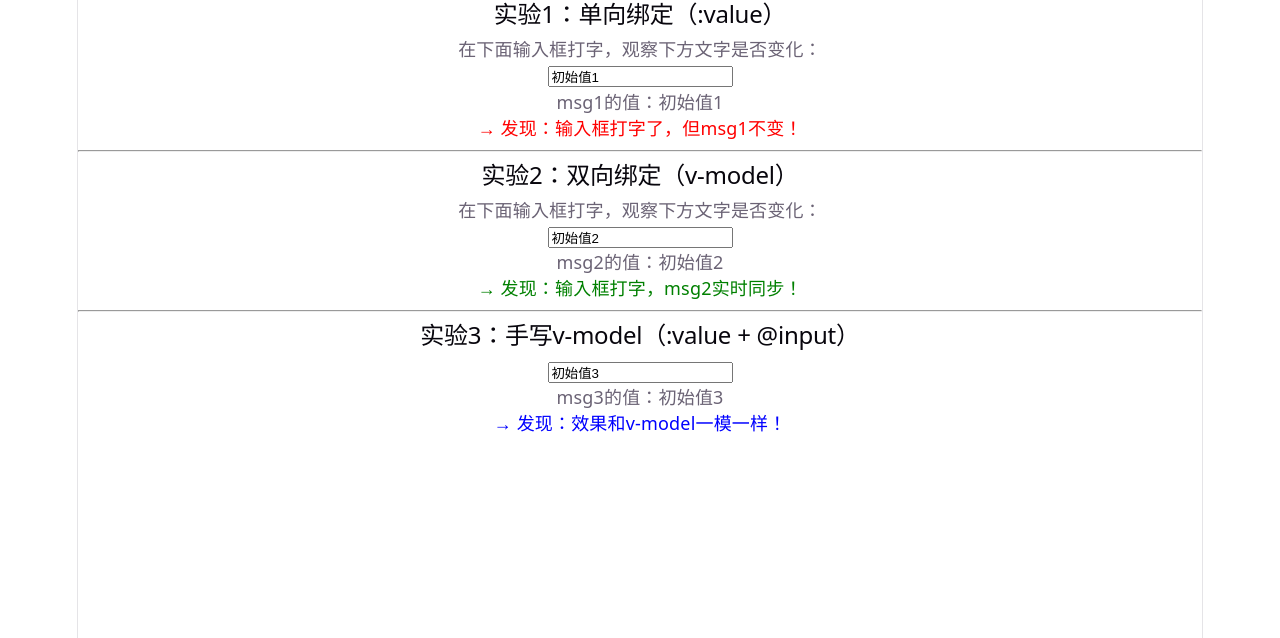
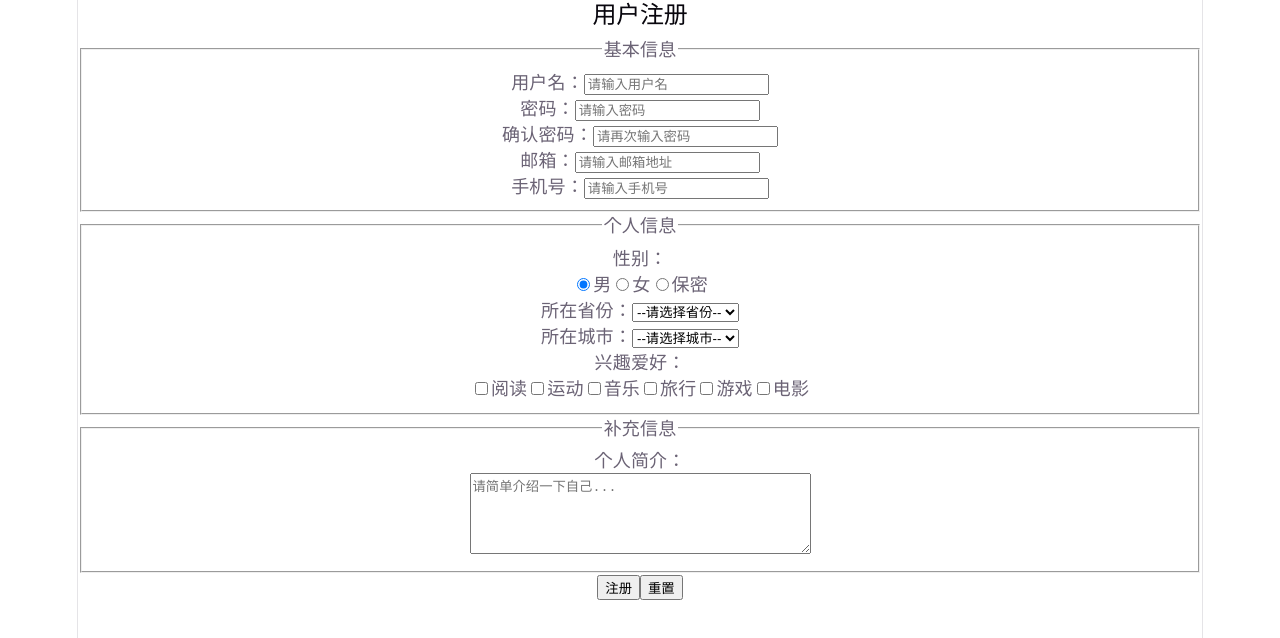
Before and after one commit to bowen12341234-byte/jy6-peibowen, a Vue app: page / in a window 1280 px wide. Shown: the top 638 px of the page. Built offline with nearby package versions, Linux system fonts and the light colour scheme.

Commit message:
更新注册页面和Demo组件

```diff
--- a/src/App.vue
+++ b/src/App.vue
@@ -6,8 +6,10 @@
 //import Demo4 from './components/Demo4.vue'
 import Demo5 from './components/Demo5.vue'
 import Demo6 from './components/Demo6.vue'
+import Demo7 from './components/Demo7.vue'
+import Demo06 from './components/Demo06.vue'
 </script>
 
 <template>
-  <Demo6/>
+  <Demo06/>
 </template>
--- /dev/null
+++ b/src/components/Demo06.vue
@@ -0,0 +1,110 @@
+<template>
+    <h2>用户注册</h2>
+    <form action="#" method="post">
+        <!-- 文本框 -->
+        <fieldset>
+            <legend>基本信息</legend>
+            <p>
+                <label for="username">用户名：</label>
+                <input type="text" id="username" name="username" placeholder="请输入用户名" required>
+            </p>
+            <p>
+                <label for="password">密码：</label>
+                <input type="password" id="password" name="password" placeholder="请输入密码" required>
+            </p>
+            <p>
+                <label for="confirmPassword">确认密码：</label>
+                <input type="password" id="confirmPassword" name="confirmPassword" placeholder="请再次输入密码" required>
+            </p>
+            <p>
+                <label for="email">邮箱：</label>
+                <input type="email" id="email" name="email" placeholder="请输入邮箱地址">
+            </p>
+            <p>
+                <label for="phone">手机号：</label>
+                <input type="tel" id="phone" name="phone" placeholder="请输入手机号">
+            </p>
+        </fieldset>
+
+        <!-- 单选框 -->
+        <fieldset>
+            <legend>个人信息</legend>
+            <p>性别：</p>
+            <p>
+                <input type="radio" id="male" name="gender" value="male" checked>
+                <label for="male">男</label>
+                <input type="radio" id="female" name="gender" value="female">
+                <label for="female">女</label>
+                <input type="radio" id="secret" name="gender" value="secret">
+                <label for="secret">保密</label>
+            </p>
+
+            <!-- 下拉列表 -->
+            <p>
+                <label for="province">所在省份：</label>
+                <select id="province" name="province">
+                    <option value="">--请选择省份--</option>
+                    <option value="beijing">北京市</option>
+                    <option value="shanghai">上海市</option>
+                    <option value="guangdong">广东省</option>
+                    <option value="zhejiang">浙江省</option>
+                    <option value="jiangsu">江苏省</option>
+                    <option value="sichuan">四川省</option>
+                    <option value="other">其他</option>
+                </select>
+            </p>
+            <p>
+                <label for="city">所在城市：</label>
+                <select id="city" name="city">
+                    <option value="">--请选择城市--</option>
+                    <option value="city1">城市1</option>
+                    <option value="city2">城市2</option>
+                    <option value="city3">城市3</option>
+                    <option value="city4">城市4</option>
+                </select>
+            </p>
+
+            <!-- 多选框 -->
+            <p>兴趣爱好：</p>
+            <p>
+                <input type="checkbox" id="reading" name="hobby" value="reading">
+                <label for="reading">阅读</label>
+                <input type="checkbox" id="sports" name="hobby" value="sports">
+                <label for="sports">运动</label>
+                <input type="checkbox" id="music" name="hobby" value="music">
+                <label for="music">音乐</label>
+                <input type="checkbox" id="travel" name="hobby" value="travel">
+                <label for="travel">旅行</label>
+                <input type="checkbox" id="game" name="hobby" value="game">
+                <label for="game">游戏</label>
+                <input type="checkbox" id="movie" name="hobby" value="movie">
+                <label for="movie">电影</label>
+            </p>
+        </fieldset>
+
+        <!-- 文本域 -->
+        <fieldset>
+            <legend>补充信息</legend>
+            <p>
+                <label for="bio">个人简介：</label><br>
+                <textarea id="bio" name="bio" rows="5" cols="40" placeholder="请简单介绍一下自己..."></textarea>
+            </p>
+        </fieldset>
+
+        <!-- 提交与重置按钮 -->
+        <p>
+            <input type="submit" value="注册">
+            <input type="reset" value="重置">
+        </p>
+    </form>
+</template>
+
+<script setup>
+
+
+</script>
+
+<style scoped>
+
+
+</style>
--- /dev/null
+++ b/src/components/Demo7.vue
@@ -0,0 +1,97 @@
+<template>
+  <div class="form-box">
+    <h3>用户兴趣与信息表单</h3>
+
+    <!-- 1. 多选框：绑定数组，自动追加/删除 -->
+    <p>
+      <label>兴趣爱好（可多选）：</label><br />
+      <input type="checkbox" v-model="user.hobby" value="游戏" id="game" />
+      <label for="game">游戏</label>
+
+      <input type="checkbox" v-model="user.hobby" value="阅读" id="read" />
+      <label for="read">阅读</label>
+
+      <input type="checkbox" v-model="user.hobby" value="旅游" id="travel" />
+      <label for="travel">旅游</label>
+
+      <input type="checkbox" v-model="user.hobby" value="音乐" id="music" />
+      <label for="music">音乐</label>
+
+      <input type="checkbox" v-model="user.hobby" value="运动" id="sport" />
+      <label for="sport">运动</label>
+    </p>
+
+    <!-- 2. 下拉框：注意占位符 disabled -->
+    <p>
+      <label>所在城市：</label>
+      <select v-model="user.city">
+        <!-- 占位符：disabled 防止用户误选空值 -->
+        <option value="" disabled>--- 请选择城市 ---</option>
+        <option value="北京">北京</option>
+        <option value="上海">上海</option>
+        <option value="广州">广州</option>
+        <option value="深圳">深圳</option>
+        <option value="杭州">杭州</option>
+      </select>
+    </p>
+
+    <!-- 3. 下拉框：学历，默认选中"本科" -->
+    <p>
+      <label>最高学历：</label>
+
+      <select v-model="user.education">
+        <option value="" disabled>--- 请选择学历 ---</option>
+        <option value="高中">高中</option>
+        <option value="大专">大专</option>
+        <option value="本科">本科</option>
+        <option value="硕士">硕士</option>
+        <option value="博士">博士</option>
+      </select>
+    </p>
+
+    <!-- 实时预览数据 -->
+    <div class="preview-box">
+      <p>实时表单数据：</p>
+      <pre>{{ user }}</pre>
+    </div>
+  </div>
+</template>
+
+<script setup>
+import { reactive } from 'vue'
+
+const user = reactive({
+  hobby: [],
+  city: '',
+  education: ''
+})
+</script>
+
+<style scoped>
+.form-box {
+  margin: 20px auto;
+  width: 500px;
+  border: 1px solid #eee;
+  padding: 20px;
+  border-radius: 8px;
+}
+p {
+  margin: 15px 0;
+}
+select {
+  padding: 6px 10px;
+  min-width: 150px;
+  border: 1px solid #ccc;
+  border-radius: 4px;
+}
+.preview-box {
+  margin-top: 20px;
+  padding: 10px;
+  background-color: #f9f9f9;
+  border-radius: 4px;
+}
+pre {
+  margin: 0;
+  font-size: 14px;
+}
+</style>
```
